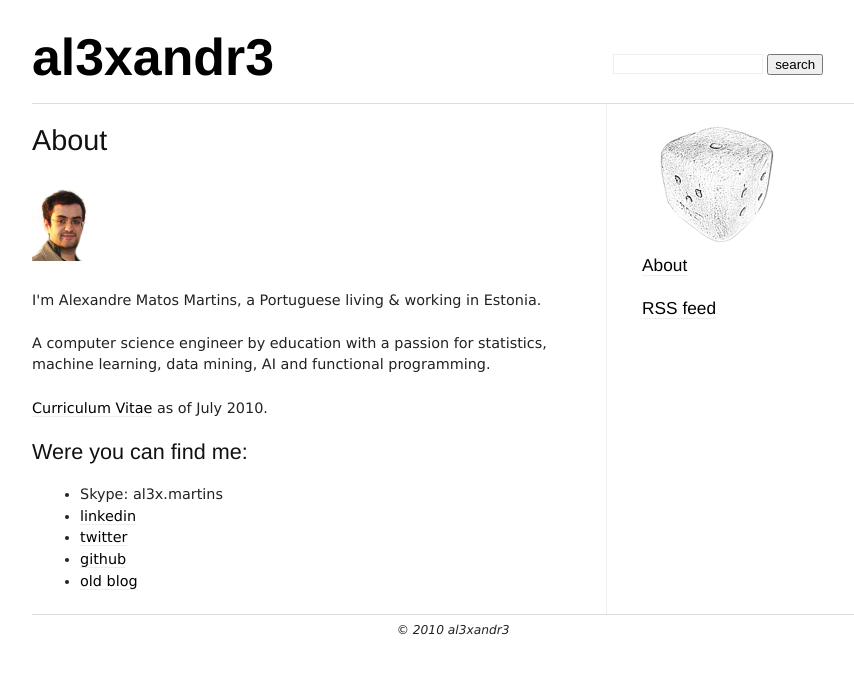
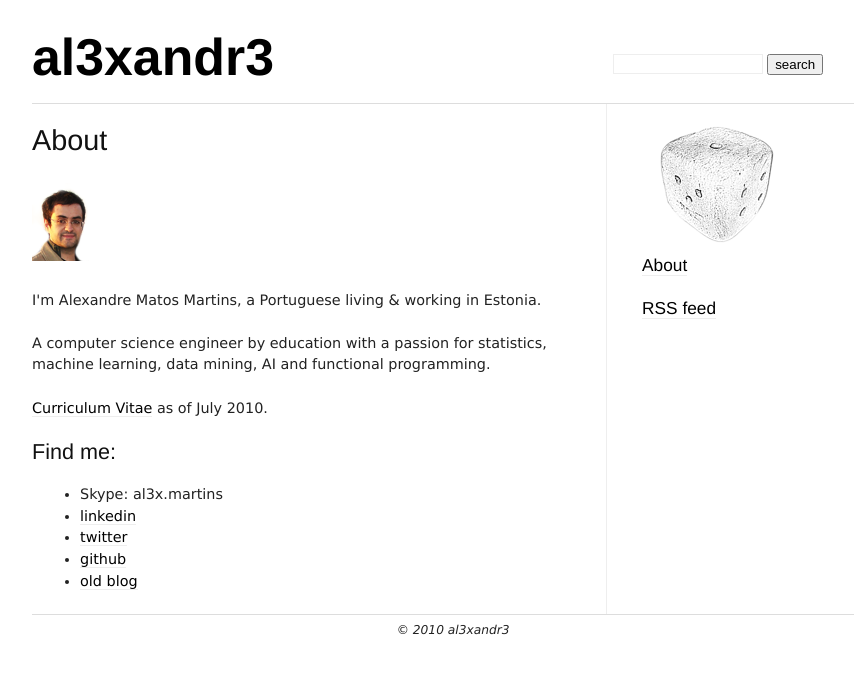
Before and after one commit to al3xandr3/al3xandr3.github.io, a Jekyll site: the page built from pages/al3xandr3.html, in a window 1280 px wide. Shown: the top 674 px of the page, without its empty margins (193-1047 px from the left). Built offline with Jekyll 4.4.1, drawn with Linux system fonts in a browser that asks for light colours; nearby versions of some CDN libraries.

Commit message:
syntax error

```diff
--- a/_org/pages/al3xandr3.org
+++ b/_org/pages/al3xandr3.org
@@ -14,7 +14,7 @@ programming.
 #+ATTR_HTML: title="Curriculum Vitae" style="font-weight:bold;font-size:120%;"
 [[/img/AlexandreMartinsCV.pdf][Curriculum Vitae]] as of July 2010.
 
-** Were you can find me:
+** Find me:
 
 - Skype: al3x.martins
 - [[http://www.linkedin.com/in/al3xandr3][linkedin]]
--- a/pages/al3xandr3.html
+++ b/pages/al3xandr3.html
@@ -27,7 +27,7 @@ programming.
 </div>
 
 <div class="outline-3" id="outline-container-1_1">
-<h3 id="sec-1_1">Were you can find me: </h3>
+<h3 id="sec-1_1">Find me: </h3>
 <div class="outline-text-3" id="text-1_1">
 
 
```
